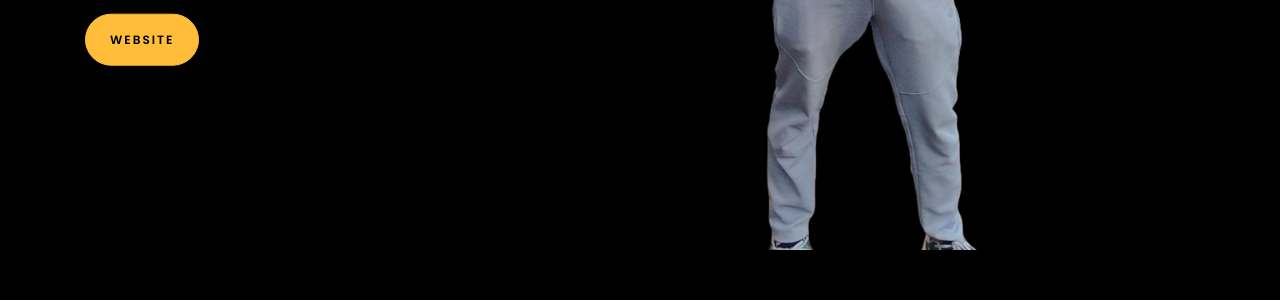
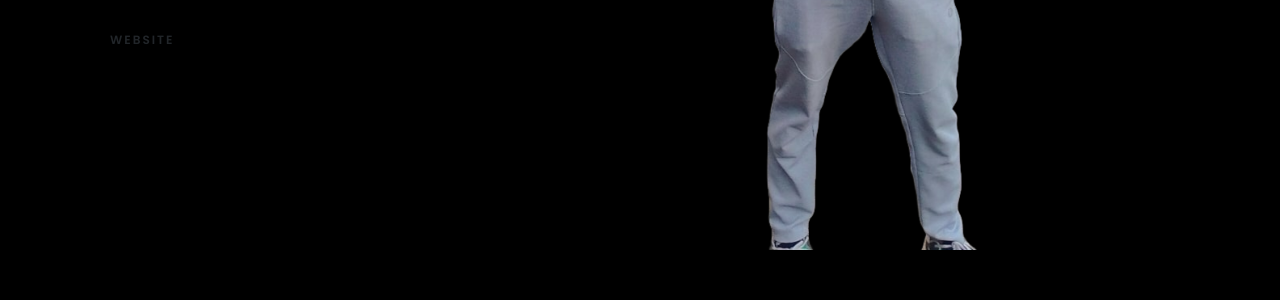
Before and after one commit to Ramvashisth18/RamKumarPortfilio.github.io, a plain HTML site: page index.html in a window 1280 px wide. Shown: the part 500-800 px from the top of the page. Drawn offline with Linux system fonts and the light colour scheme; files whose address does not match are found by name.

Commit message:
Update index.html

```diff
--- a/index.html
+++ b/index.html
@@ -192,7 +192,7 @@
 						<!-- <br> -->
 			            <p><a href="https://www.youtube.com/@TheRaam18" class="btn btn-primary py-3 px-4">YouTube</a>
 							<a href="https://github.com/Ramvashisth18" class="btn btn-white btn-outline-white py-3 px-4">My works</a></p>
-					                <a href="https://theonlyraam.com/" class="btn btn-primary py-3 px-4">Website</a></p>
+					                <a href="https://theonlyraam.com/" class="btn btn-orange btn-outline-white py-3 px-4">Website</a></p>
 		            </div>
 		          </div>
 	        	</div>
```
